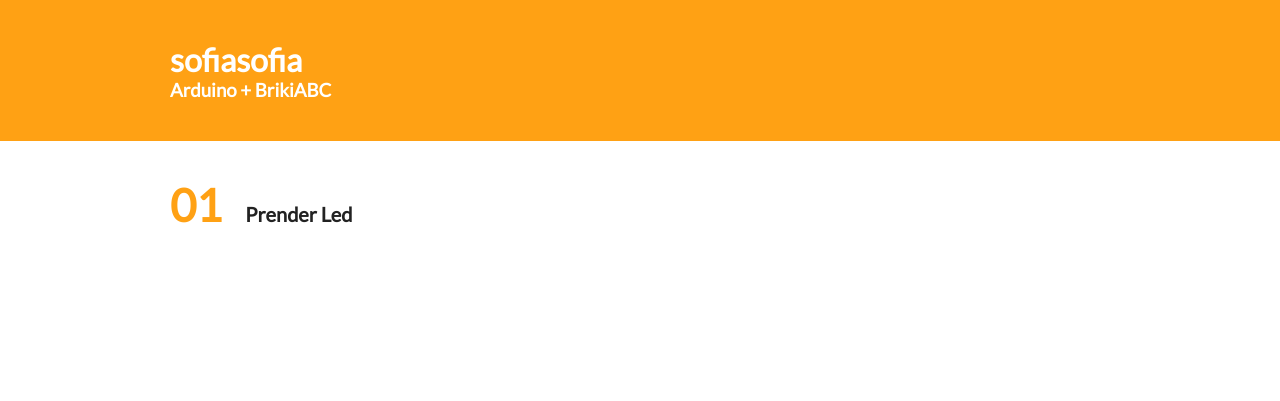
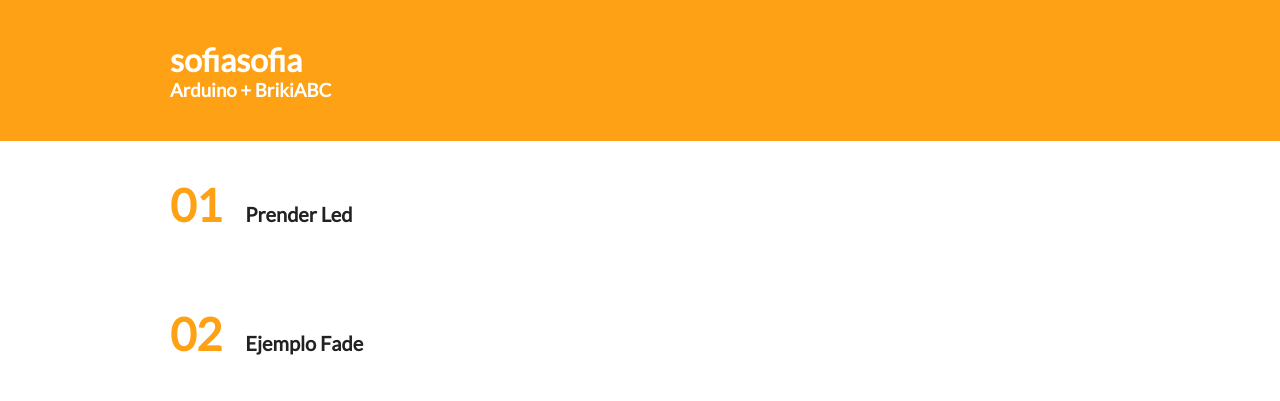
Before and after one commit to sofiacastaneda/ambientes, a plain HTML site: page index.html in a window 1280 px wide. Drawn offline with Linux system fonts and the light colour scheme.

Commit message:
Update index.html

```diff
--- a/index.html
+++ b/index.html
@@ -79,6 +79,14 @@
 				</div>
 			</div>
 		</a>
+			<a href="https://github.com/sofiacastaneda/ambientes/blob/master/02fade_example/fade_example.ino" target="_blank"> <!-- PONER AQUI EL LINK DEL EJERCICIO: nombredelrepositorio/nombrecarpeta-->
+			<div class="ejercicio">
+				<div class="adentro">
+					<h2> 02 </h2>
+					<h4> Ejemplo Fade </h4>
+				</div>
+			</div>
+		</a>
 
 	</body>
 <html>
```
